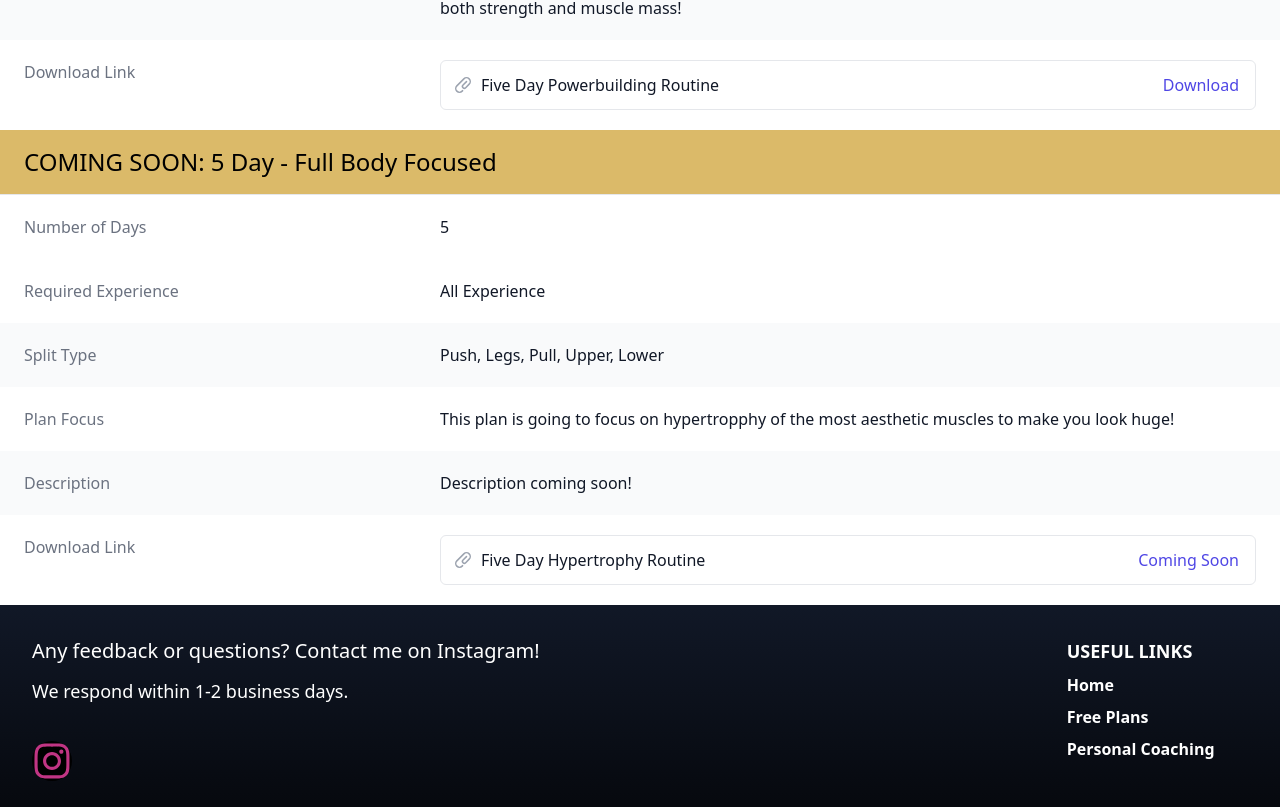
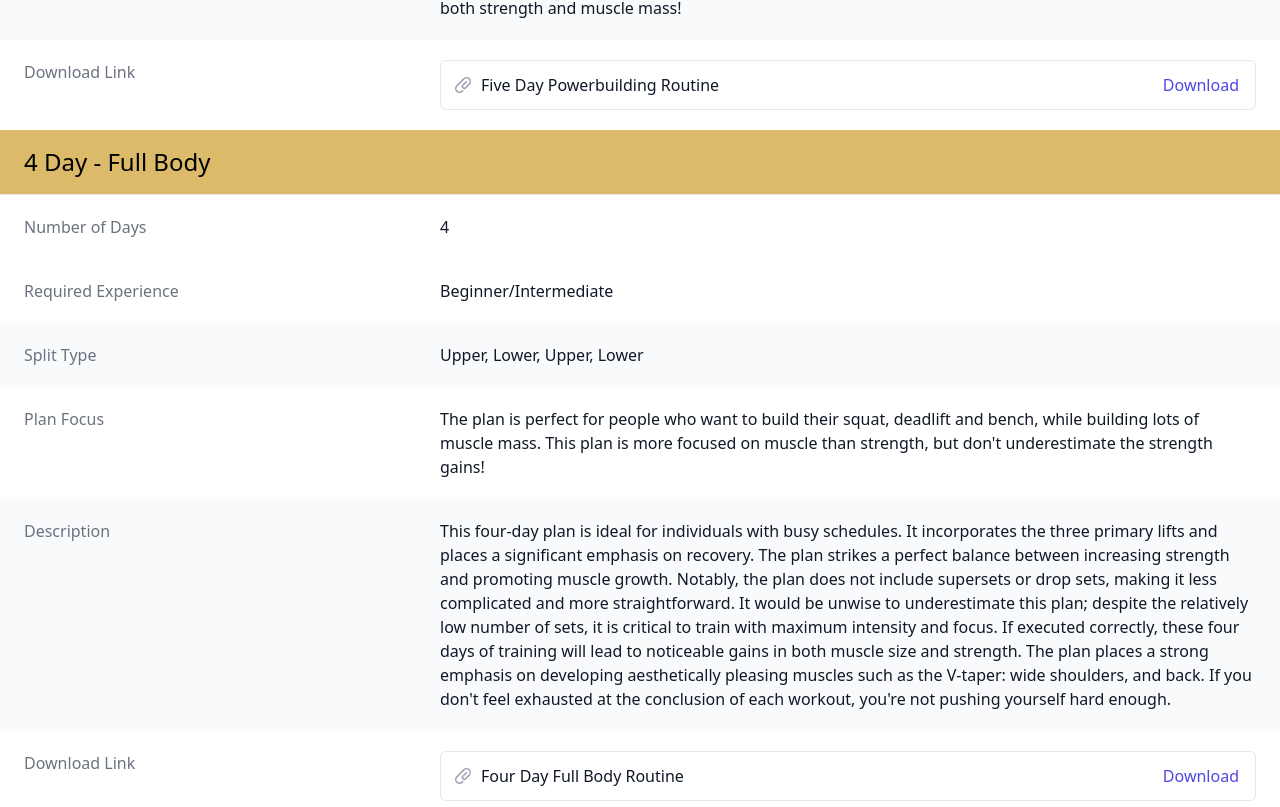
Before and after one commit to jburanpuri/IntelligentLifting, a Next.js app: page /plans in a window 1280 px wide. Shown: the part 1173-1980 px from the top of the page. Built offline with nearby package versions, Linux system fonts and the light colour scheme.

Commit message:
Plan launch

```diff
--- a/components/PlansComponent/FourDayPlans/fullbody.js
+++ b/components/PlansComponent/FourDayPlans/fullbody.js
@@ -1,46 +1,53 @@
 import { PaperClipIcon } from '@heroicons/react/20/solid'
 
-export default function FullBody() {
+export default function PowerLifting() {
   return (
     <div className="overflow-hidden bg-primary">
       <div className="px-4 py-5 sm:px-6">
-        <h3 className="text-2xl font-medium leading-6 text-black">Full Body Focused</h3>
+        <h3 className="text-2xl font-medium leading-6 text-black">4 Day - Full Body</h3>
       </div>
       <div className="border-t border-gray-200">
         <dl>
-          <div className="bg-gray-50 px-4 py-5 sm:grid sm:grid-cols-3 sm:gap-4 sm:px-6">
-            <dt className="text-sm font-medium text-gray-500">Plan Name</dt>
-            <dd className="mt-1 text-sm text-gray-900 sm:col-span-2 sm:mt-0">Four Day Full Body Specialization</dd>
+          <div className="bg-white px-4 py-5 sm:grid sm:grid-cols-3 sm:gap-4 sm:px-6">
+            <dt className="text-base font-medium text-gray-500">Number of Days</dt>
+            <dd className="mt-1 text-base text-gray-900 sm:col-span-2 sm:mt-0">4</dd>
           </div>
           <div className="bg-white px-4 py-5 sm:grid sm:grid-cols-3 sm:gap-4 sm:px-6">
-            <dt className="text-sm font-medium text-gray-500">Number of Days</dt>
-            <dd className="mt-1 text-sm text-gray-900 sm:col-span-2 sm:mt-0">4</dd>
+            <dt className="text-base font-medium text-gray-500">Required Experience</dt>
+            <dd className="mt-1 text-base text-gray-900 sm:col-span-2 sm:mt-0">Beginner/Intermediate</dd>
           </div>
           <div className="bg-gray-50 px-4 py-5 sm:grid sm:grid-cols-3 sm:gap-4 sm:px-6">
-            <dt className="text-sm font-medium text-gray-500">Split Type</dt>
-            <dd className="mt-1 text-sm text-gray-900 sm:col-span-2 sm:mt-0">Upper, Lower, Upper, Lower</dd>
+            <dt className="text-base font-medium text-gray-500">Split Type</dt>
+            <dd className="mt-1 text-base text-gray-900 sm:col-span-2 sm:mt-0">Upper, Lower, Upper, Lower</dd>
           </div>
           <div className="bg-white px-4 py-5 sm:grid sm:grid-cols-3 sm:gap-4 sm:px-6">
-            <dt className="text-sm font-medium text-gray-500">Focus</dt>
-            <dd className="mt-1 text-sm text-gray-900 sm:col-span-2 sm:mt-0">Specialization on all body muscles</dd>
+            <dt className="text-base font-medium text-gray-500">Plan Focus</dt>
+            <dd className="mt-1 text-base text-gray-900 sm:col-span-2 sm:mt-0">
+              The plan is perfect for people who want to build their squat, deadlift and bench, while building lots of muscle mass. This plan is more focused on muscle than strength, but don't underestimate the strength gains!            </dd>
           </div>
           <div className="bg-gray-50 px-4 py-5 sm:grid sm:grid-cols-3 sm:gap-4 sm:px-6">
-            <dt className="text-sm font-medium text-gray-500">Description</dt>
-            <dd className="mt-1 text-sm text-gray-900 sm:col-span-2 sm:mt-0">
-              Going to add more info here
+            <dt className="text-base font-medium text-gray-500">Description</dt>
+            <dd className="mt-1 text-base text-gray-900 sm:col-span-2 sm:mt-0">
+            This four-day plan is ideal for individuals with busy schedules. It incorporates the three primary lifts and places a significant emphasis on recovery.
+            The plan strikes a perfect balance between increasing strength and promoting muscle growth.
+            Notably, the plan does not include supersets or drop sets, making it less complicated and more straightforward.
+            It would be unwise to underestimate this plan; despite the relatively low number of sets, it is critical to train with maximum intensity and focus.
+            If executed correctly, these four days of training will lead to noticeable gains in both muscle size and strength.
+            The plan places a strong emphasis on developing aesthetically pleasing muscles such as the V-taper: wide shoulders, and back.
+            If you don't feel exhausted at the conclusion of each workout, you're not pushing yourself hard enough.
             </dd>
           </div>
           <div className="bg-white px-4 py-5 sm:grid sm:grid-cols-3 sm:gap-4 sm:px-6">
-            <dt className="text-sm font-medium text-gray-500">Download Link</dt>
-            <dd className="mt-1 text-sm text-gray-900 sm:col-span-2 sm:mt-0">
+            <dt className="text-base font-medium text-gray-500">Download Link</dt>
+            <dd className="mt-1 text-base text-gray-900 sm:col-span-2 sm:mt-0">
               <ul role="list" className="divide-y divide-gray-200 rounded-md border border-gray-200">
-                <li className="flex items-center justify-between py-3 pl-3 pr-4 text-sm">
+                <li className="flex items-center justify-between py-3 pl-3 pr-4 text-base">
                   <div className="flex w-0 flex-1 items-center">
                     <PaperClipIcon className="h-5 w-5 flex-shrink-0 text-gray-400" aria-hidden="true" />
-                    <span className="ml-2 w-0 flex-1 truncate">Place Holder</span>
+                    <span className="ml-2 w-0 flex-1 truncate">Four Day Full Body Routine</span>
                   </div>
                   <div className="ml-4 flex-shrink-0">
-                    <a href="#" className="font-medium text-indigo-600 hover:text-indigo-500">
+                    <a href="https://docs.google.com/spreadsheets/d/1y5RkqqA1c7p7JsTQErQzlwrkRdmNFaKQ/edit?usp=sharing&ouid=110518756502049683097&rtpof=true&sd=true" target="_blank" rel="noreferrer" className="font-medium text-indigo-600 hover:text-indigo-500">
                       Download
                     </a>
                   </div>
--- a/pages/plans.js
+++ b/pages/plans.js
@@ -1,7 +1,7 @@
 import React from 'react'
 import Link from 'next/link'
 import FivePower from '../components/PlansComponent/FiveDayPlans/powerlifting'
-import FiveFull from '../components/PlansComponent/FiveDayPlans/fullbody'
+import FourFull from '../components/PlansComponent/FourDayPlans/fullbody'
 import Head from 'next/head';
 
 export default function Plans() {
@@ -27,7 +27,7 @@ export default function Plans() {
     <h1 className="text-3xl font-semibold py-5 text-white">New Plan, Every Week</h1>
 </div>
       <FivePower />
-      <FiveFull />
+      <FourFull />
         </>
 
   )
```
